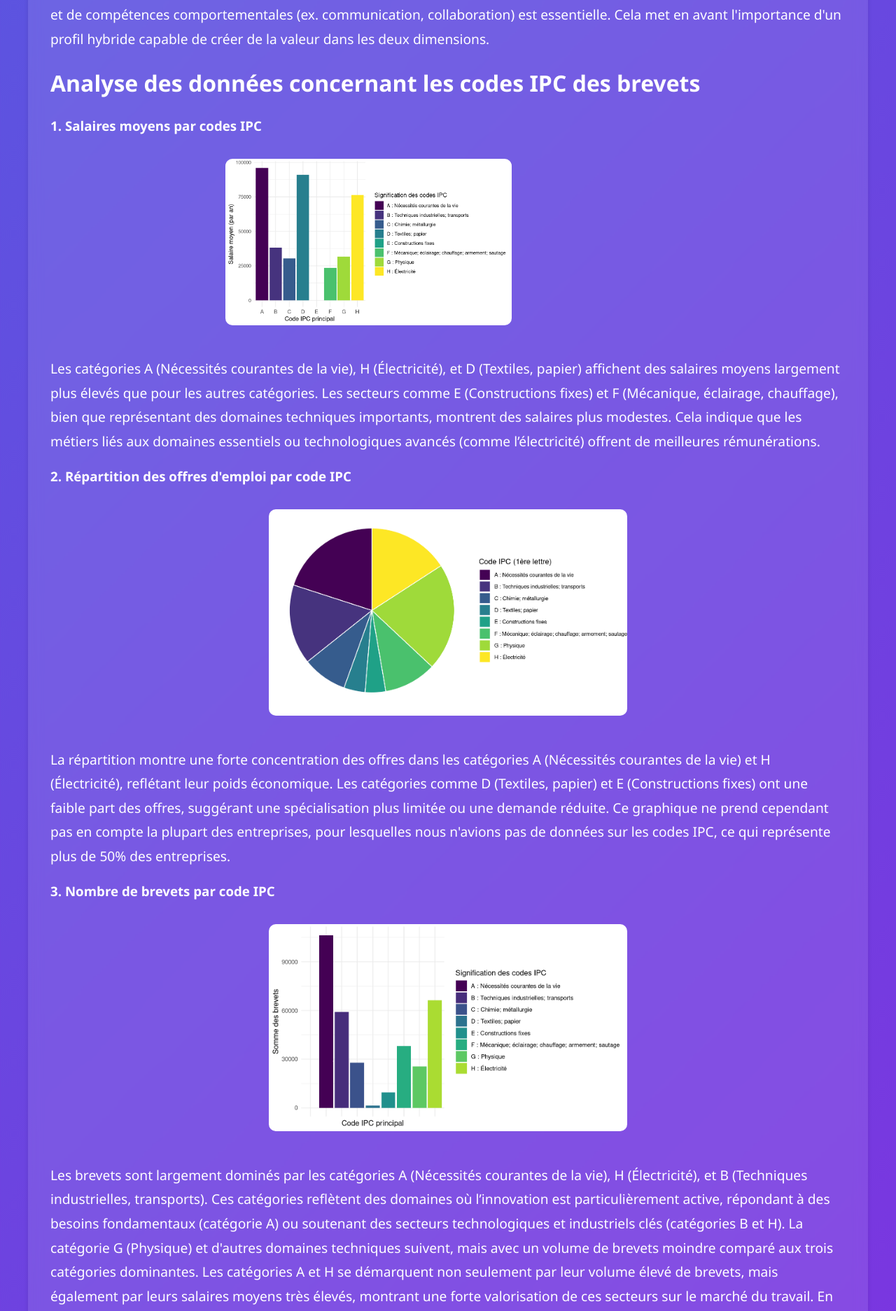
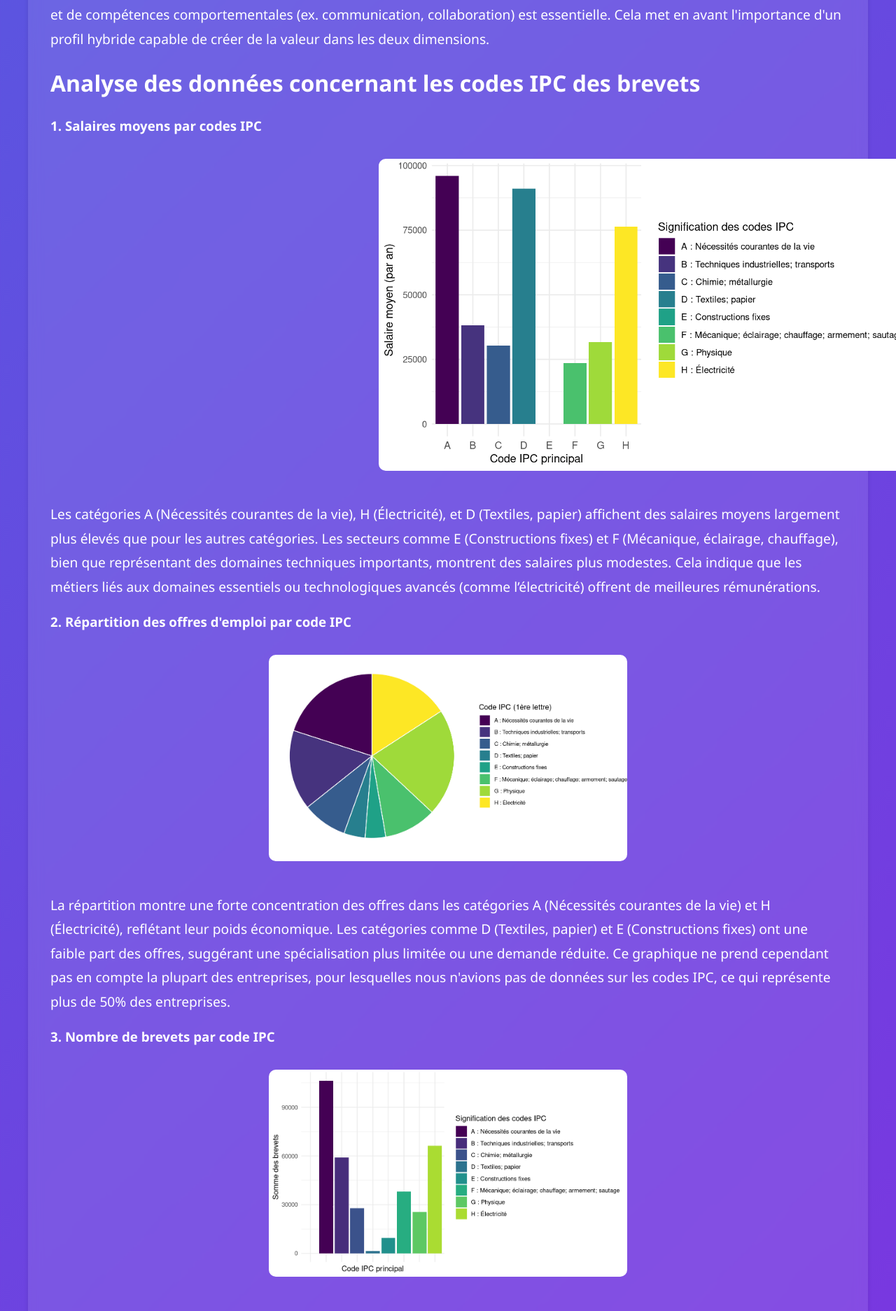
Before and after one commit to SebastienH422/ProjetR.smams, a Jekyll site: the page analyses.html, which Jekyll copies as it is, in a window 1280 px wide. Shown: the part 3035-4909 px from the top of the page at 70% size. Built offline with Jekyll 4.4.1, drawn with Linux system fonts in a browser that asks for light colours.

Commit message:
Update analyses.html

```diff
--- a/analyses.html
+++ b/analyses.html
@@ -114,7 +114,7 @@ Pour maximiser à la fois innovation et rémunération, une combinaison de comp
             <section class="section">
                 <h2>Analyse des données concernant les codes IPC des brevets</h2>
                 <h3>1. Salaires moyens par codes IPC</h3>
-                <p align="center" style="width: 80%">
+                <p align="center" style="width: 150%">
                     <img src="Images/ipc_salaires_sans_legende.png" alt="Salaires moyens par code IPC">
                 </p>
                 <p> Les catégories A (Nécessités courantes de la vie), H (Électricité), et D (Textiles, papier) affichent des salaires moyens largement plus élevés que pour les autres catégories.
```
